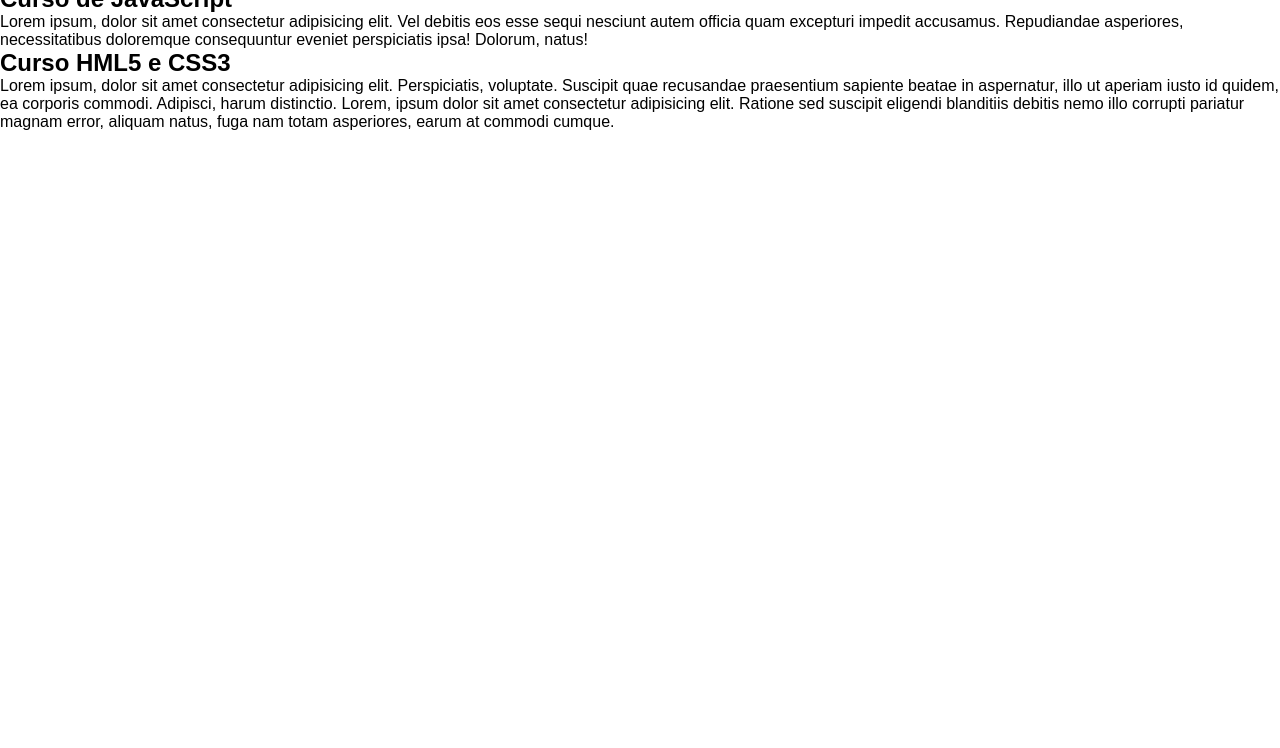
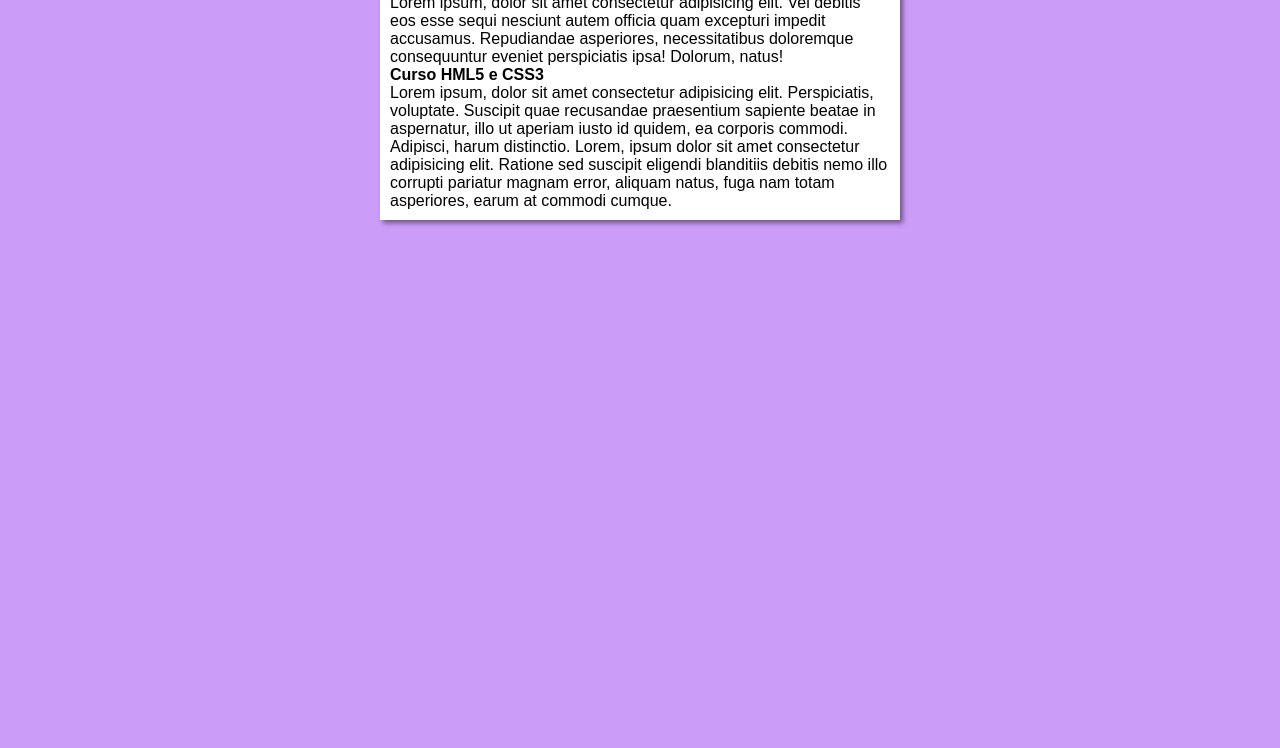
Before and after one commit to Samarquesan/projeto-site-versoes, a plain HTML site: page index.html in a window 1280 px wide. Shown: the part 52-800 px from the top of the page. Drawn offline with Linux system fonts and the light colour scheme.

Commit message:
inserindo as cores de fundo

```diff
--- a/style.css
+++ b/style.css
@@ -3,4 +3,17 @@
     padding: 0px;
     margin: 0px;
     font-family: Arial, Helvetica, sans-serif;
+    font-size: 16px
 }
+
+body{
+    background-color: rgb(204, 157, 248);
+}
+
+main{
+    background-color: white;
+    width: 500px;
+    margin: auto;
+    padding: 10px;
+    box-shadow: 3px 3px 5px rgba(0, 0, 0, 0.471);
+}
```
